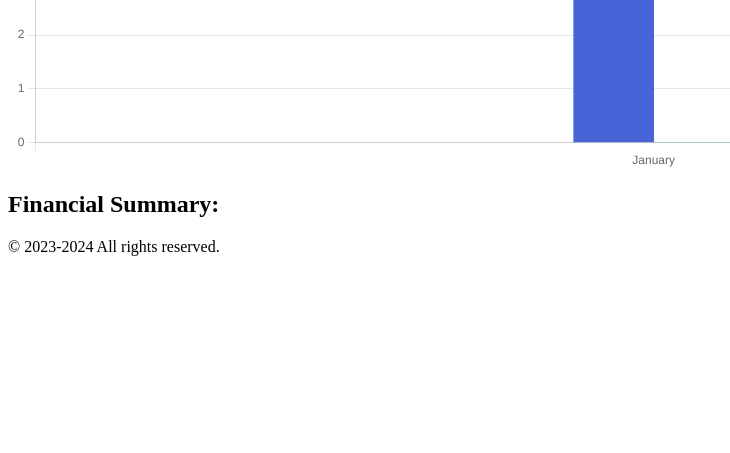
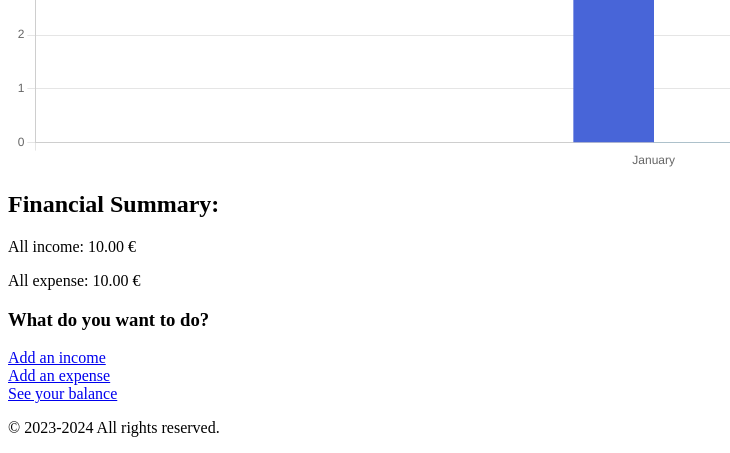
Before and after one commit to anton-mirazchiyski/BudgetTracker, a Django app: page /dashboard/ in a window 1280 px wide. Shown: the part 1571-2024 px from the top of the page, without its empty margins (0-730 px from the left). Before the commit the page ends 1827 px from the top, so only its background shows below. Run offline with Django 5.2, Linux system fonts and the light colour scheme; a user stored in the database is signed in; tables that the repository leaves empty hold one stand-in row (values such as "Sample post"); grey boxes marked "Sample" are stand-in pictures.

Commit message:
Dashboard updates

```diff
--- a/budget_tracker/common/templates/common/dashboard.html
+++ b/budget_tracker/common/templates/common/dashboard.html
@@ -14,6 +14,25 @@
         </div>
         <div class="summary-container">
             <h2>Financial Summary:</h2>
+            <p>All income: {{ all_income_sum }} {{ currency|make_list|first }}</p>
+            <p>All expense: {{ all_expense_sum }} {{ currency|make_list|first }}</p>
+            <section class="logged-in-choices">
+                <h3>What do you want to do?</h3>
+                <div class="dashboard-buttons">
+                    <div>
+                        <a href="{% url 'income:add-income' %}" class="button">Add an income</a>
+                        <i class="fa-solid fa-arrow-right"></i>
+                    </div>
+                    <div>
+                        <a href="{% url 'expenses:add-expense' %}" class="button">Add an expense</a>
+                        <i class="fa-solid fa-arrow-right"></i>
+                    </div>
+                    <div>
+                        <a href="{% url 'common:balance' %}" class="button">See your balance</a>
+                        <i class="fa-solid fa-arrow-right"></i>
+                    </div>
+                </div>
+            </section>
         </div>
     </div>
 
--- a/budget_tracker/common/views.py
+++ b/budget_tracker/common/views.py
@@ -1,3 +1,4 @@
+from django.db.models import Sum
 from django.shortcuts import render
 from django.views import generic as views
 
@@ -23,6 +24,9 @@ def show_dashboard(request):
     earned_income_data = [int(amount) for amount in earned_income]
     passive_income_data = [int(amount) for amount in passive_income]
 
+    all_income_sum = sum(income_amounts)
+    all_expense_sum = sum(expense_amounts)
+
     context = {
         'labels': labels,
         'data': data,
@@ -30,6 +34,8 @@ def show_dashboard(request):
         'currency': currency,
         'earned_income_data': earned_income_data,
         'passive_income_data': passive_income_data,
+        'all_income_sum': all_income_sum,
+        'all_expense_sum': all_expense_sum,
     }
 
     return render(request, 'common/dashboard.html', context)
```
Also changed, not shown: 1 other file.
